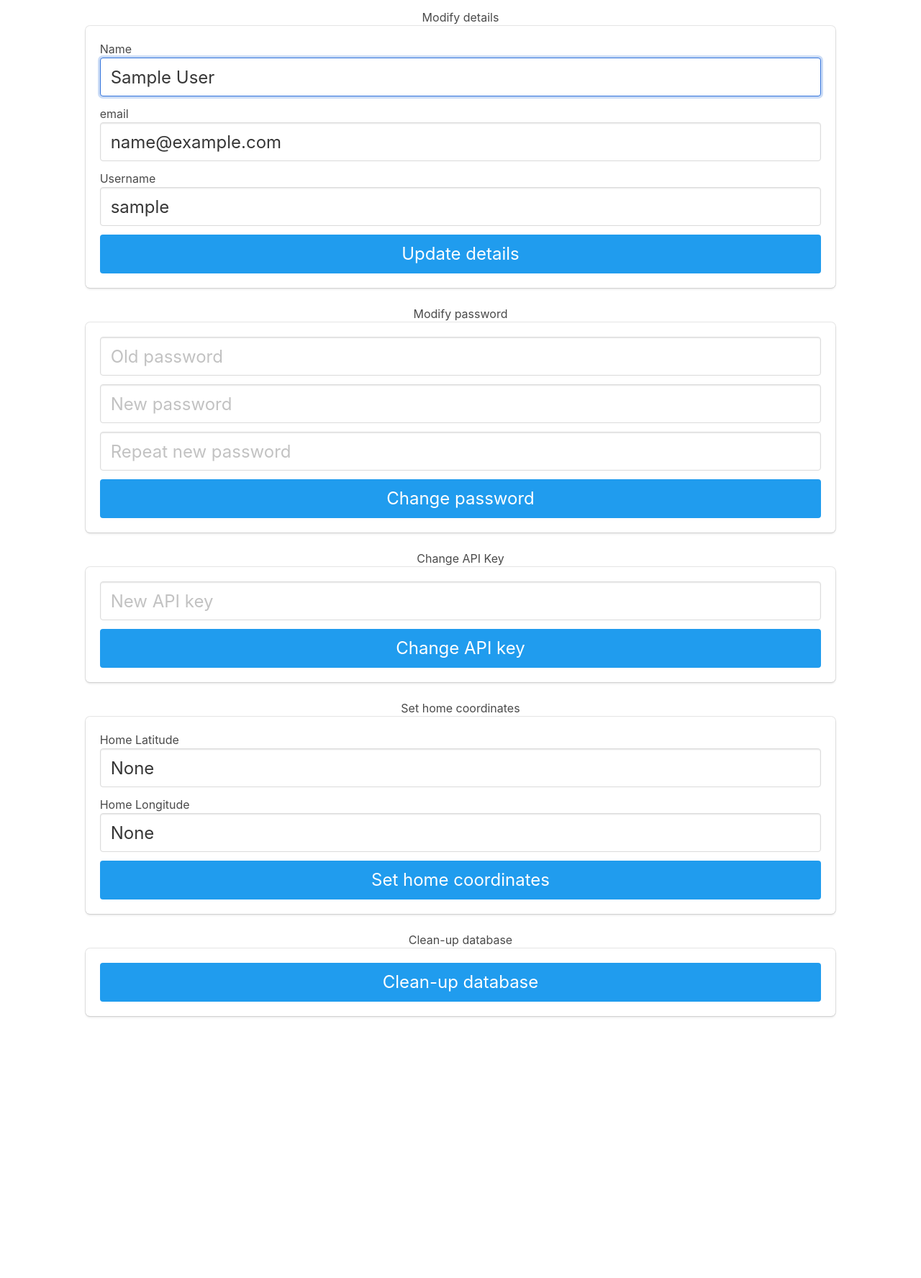
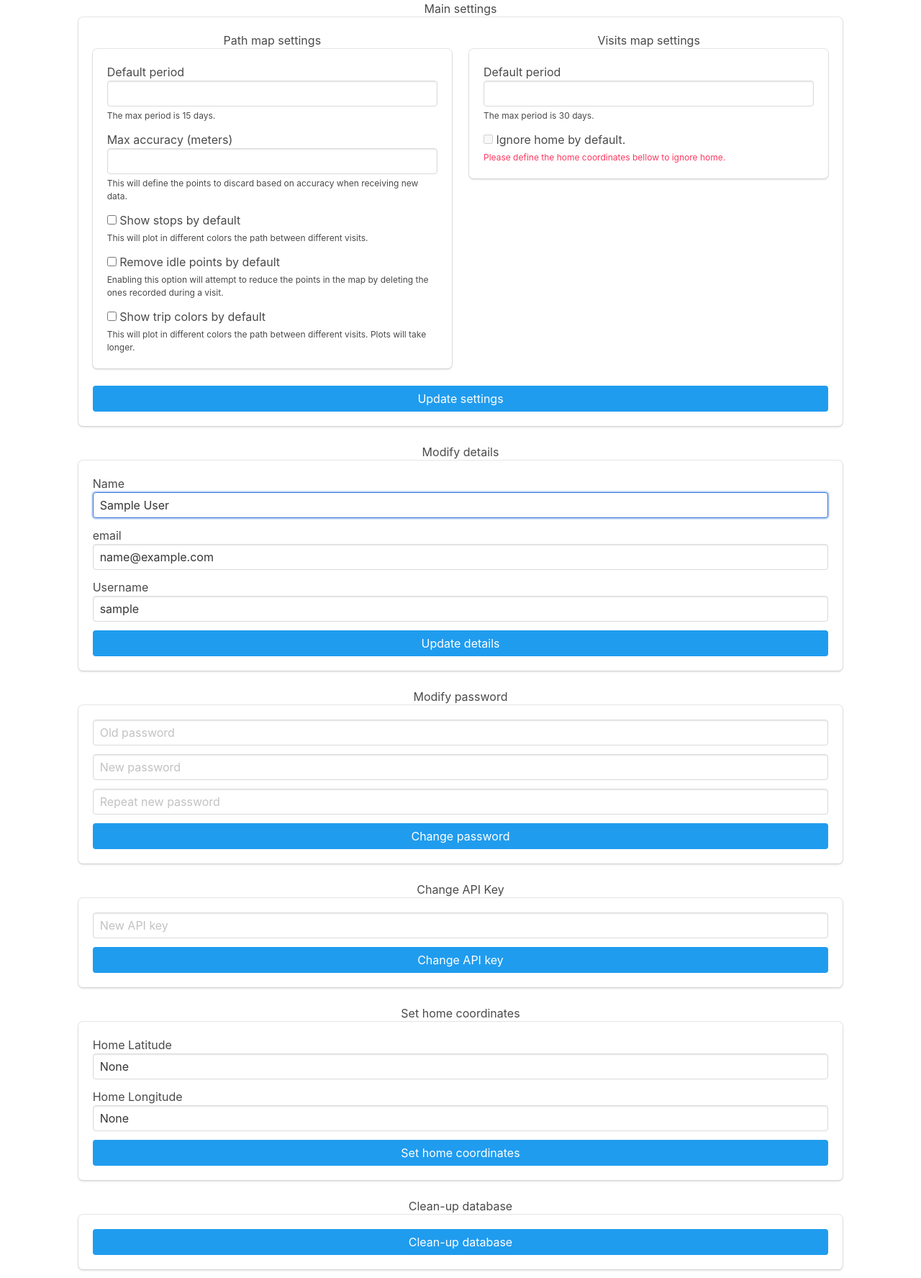
Before and after one commit to dontic/wayfinder, a Flask app: page /settings in a window 1280 px wide. Shown: the part 52-1828 px from the top of the page at 72% size. Before the commit the page ends 1466 px from the top, so only its background shows below. Run offline with Flask 2, Linux system fonts and the light colour scheme; the visitor is signed in with stand-in values (Sample User, id 1); data comes from the database, SQL or seed files in the repository.

Commit message:
Implemented user options

```diff
--- a/app/auth/signup.py
+++ b/app/auth/signup.py
@@ -101,7 +101,7 @@
         return redirect(url_for('auth.signup'))
 
     # Add new user to the sqlite database
-    new_user = User(name=name, email=email, username=username, password=generate_password_hash(password, method='sha256'), apikey=generate_password_hash(apikey, method='sha256'))
+    new_user = User(name=name, email=email, username=username, password=generate_password_hash(password, method='sha256'), apikey=generate_password_hash(apikey, method='sha256'), defaultPeriodPath=1, defaultPeriodVisits=7, maxAccuracyPath=10, defaultRemoveIdle=False, defaultTripColor=False, defaultIgnoreHome=False, defaultShowVisits=False)
     db.session.add(new_user)
     db.session.commit()
 
--- a/app/site/routes.py
+++ b/app/site/routes.py
@@ -19,11 +19,11 @@
 @site.route('/pathmap', methods=['GET', 'POST'])
 @login_required
 def pathmap():
-    date_i = (datetime.now() - timedelta(days=current_app.config['DAYS_PERIOD_PATH'])).strftime("%Y-%m-%dT%H:%M")
+    date_i = (datetime.now() - timedelta(days=current_user.defaultPeriodPath)).strftime("%Y-%m-%dT%H:%M")
     date_f = datetime.now().strftime("%Y-%m-%dT%H:%M")
     date_min = datetime(2000,1,1,0,0,0).strftime("%Y-%m-%dT%H:%M")
     date_max = datetime.now().strftime("%Y-%m-%dT%H:%M")
-    fig = map_utils.getPathPlot(current_user, date_i, date_f)
+    fig = map_utils.getPathPlot(current_user, date_i, date_f, showVisits=current_user.defaultShowVisits, removeIdle=current_user.defaultRemoveIdle, tripsColor=current_user.defaultTripColor)
 
     graphJSON = json.dumps(fig, cls=PlotlyJSONEncoder)
 
@@ -32,33 +32,32 @@
 @site.route('/visitsmap')
 @login_required
 def visitsmap():
-    date_i = (datetime.now() - timedelta(days=current_app.config['DAYS_PERIOD_VISITS'])).strftime("%Y-%m-%dT%H:%M")
+    date_i = (datetime.now() - timedelta(days=current_user.defaultPeriodVisits)).strftime("%Y-%m-%dT%H:%M")
     date_f = datetime.now().strftime("%Y-%m-%dT%H:%M")
     date_min = datetime(2000,1,1,0,0,0).strftime("%Y-%m-%dT%H:%M")
     date_max = datetime.now().strftime("%Y-%m-%dT%H:%M")
 
-    ignore_home = current_app.config['IGNORE_HOME']
-    ignore_home_checked = 'checked' if ignore_home == True else ''
-
-    fig = map_utils.getVisitsPlot(current_user, date_i, date_f, ignore_home)
+    fig, missingHome = map_utils.getVisitsPlot(current_user, date_i, date_f, ignore_home=current_user.defaultIgnoreHome)
     graphJSON = json.dumps(fig, cls=PlotlyJSONEncoder)
-    return render_template("site/visitsmap.html", graphJSON=graphJSON, ignore_home_checked=ignore_home_checked, date_i=date_i, date_f=date_f, date_min=date_min, date_max=date_max)
+    return render_template("site/visitsmap.html", graphJSON=graphJSON, date_i=date_i, date_f=date_f, date_min=date_min, date_max=date_max, missingHome=missingHome)
 
 @site.route('/callback/<endpoint>')
 @login_required
 def cb(endpoint):
     if endpoint == 'visits_map':
-        ignore_home = request.args.get('ignore_home')
         date_i = request.args.get('from_date')
         date_f = request.args.get('to_date')
-        fig = map_utils.getVisitsPlot(current_user, date_i, date_f, ignore_home)
+        ignore_home = 'true' in request.args.get('ignore_home')
+        fig, missingHome = map_utils.getVisitsPlot(current_user, date_i, date_f, ignore_home)
         graphJSON = json.dumps(fig, cls=PlotlyJSONEncoder)
         return graphJSON
     elif endpoint == 'path_map':
         date_i = request.args.get('from_date')
         date_f = request.args.get('to_date')
-        showVisits = request.args.get('show_visits')
-        fig = map_utils.getPathPlot(current_user, date_i, date_f, showVisits)
+        showVisits = 'true' in request.args.get('show_visits')
+        removeIdle = 'true' in request.args.get('remove_idle')
+        tripsColor = 'true' in request.args.get('trips_color')
+        fig = map_utils.getPathPlot(current_user, date_i, date_f, showVisits, removeIdle, tripsColor)
         graphJSON = json.dumps(fig, cls=PlotlyJSONEncoder)
         return graphJSON
 
@@ -67,7 +66,27 @@
 def settings():
     user = User.query.filter_by(username=current_user.username).first()
     if request.method == 'POST':
-        if request.form['button'] == 'details':
+        if request.form['button'] == 'mainsettings':
+            # Changing plot settings
+            defaultPeriodPath = request.form.get('defaultPeriodPath')
+            maxAccuracyPath = request.form.get('maxAccuracyPath')
+            defaultShowVisits = 'defaultShowVisits' in request.form
+            defaultRemoveIdle = 'defaultRemoveIdle' in request.form
+            defaultTripColor = 'defaultTripColor' in request.form
+            defaultPeriodVisits = request.form.get('defaultPeriodVisits')
+            defaultIgnoreHome = 'defaultIgnoreHome' in request.form
+            user.defaultPeriodPath = defaultPeriodPath
+            user.maxAccuracyPath = maxAccuracyPath
+            user.defaultShowVisits = defaultShowVisits
+            user.defaultRemoveIdle = defaultRemoveIdle
+            user.defaultTripColor = defaultTripColor
+            user.defaultPeriodVisits = defaultPeriodVisits
+            user.defaultIgnoreHome = defaultIgnoreHome
+            db.session.commit()
+            message = 'Settings updated!'
+            return render_template("site/settings.html", message=message, error=False, section='mainsettings', current_app=current_app)
+
+        elif request.form['button'] == 'details':
             # Changing details
             name = request.form.get('name')
             email = request.form.get('email')
@@ -76,19 +95,19 @@
             user_email = User.query.filter_by(email=email).first()
             if current_user.email != email and user_email:
                 message = 'Email address already exists'
-                return render_template("site/settings.html", message=message, error=True, section='details')
+                return render_template("site/settings.html", message=message, error=True, section='details', current_app=current_app)
 
             user_username = User.query.filter_by(username=username).first()
             if current_user.username != username and user_username:
                 message = 'Username already exists'
-                return render_template("site/settings.html", message=message, error=True, section='details')
+                return render_template("site/settings.html", message=message, error=True, section='details', current_app=current_app)
 
             user.name = name
             user.email = email
             user.username = username
             db.session.commit()
             message = 'Details updated!'
-            return render_template("site/settings.html", message=message, error=False, section='details')
+            return render_template("site/settings.html", message=message, error=False, section='details', current_app=current_app)
 
         elif request.form['button'] == 'password':
             password = request.form.get('password')
@@ -97,34 +116,34 @@
 
             if not check_password_hash(user.password, password):
                 message = 'Wrong old password'
-                return render_template("site/settings.html", message=message, error=True, section='password')
+                return render_template("site/settings.html", message=message, error=True, section='password', current_app=current_app)
 
             if new_password != r_new_password:
                 message = 'New passwords do not match'
-                return render_template("site/settings.html", message=message, error=True, section='password')
+                return render_template("site/settings.html", message=message, error=True, section='password', current_app=current_app)
 
             user.password = generate_password_hash(new_password, method='sha256')
             db.session.commit()
             message = 'Password changed!'
-            return render_template("site/settings.html", message=message, error=False, section='password')
+            return render_template("site/settings.html", message=message, error=False, section='password', current_app=current_app)
 
         elif request.form['button'] == 'api':
             apikey = request.form.get('apikey')
             user.apikey = generate_password_hash(apikey, method='sha256')
             db.session.commit()
             message = 'API key updated!'
-            return render_template("site/settings.html", message=message, error=False, section='api')
+            return render_template("site/settings.html", message=message, error=False, section='api', current_app=current_app)
         elif request.form['button'] == 'home':
             homeLAT = request.form.get('homeLAT')
             homeLONG = request.form.get('homeLONG')
             user.homeLAT = homeLAT
             user.homeLONG = homeLONG
             db.session.commit()
-            message = 'API key updated!'
-            return render_template("site/settings.html", message=message, error=False, section='home')
+            message = 'Home coordinates updated!'
+            return render_template("site/settings.html", message=message, error=False, section='home', current_app=current_app)
         elif request.form['button'] == 'cleanup':
             deldups, oldsize, newsize = delete_duplicates(current_user.username)
             message = 'Deleted %s duplicates and reduced the file size from %s MB to %s MB' % (deldups, oldsize, newsize)
-            return render_template("site/settings.html", message=message, error=False, section='cleanup')
+            return render_template("site/settings.html", message=message, error=False, section='cleanup', current_app=current_app)
 
-    return render_template("site/settings.html")
+    return render_template("site/settings.html", current_app=current_app)
--- a/app/templates/site/settings.html
+++ b/app/templates/site/settings.html
@@ -1,7 +1,96 @@
 {% extends "site/base.html" %}
 
 {% block content %}
+<div class="columns">
 <div class="column is-10 is-offset-1">
+    <h1>Main settings</h1>
+    <div class="box">
+        {% if section == 'mainsettings' %}
+        {% if message %}
+        {% if error %}
+            <div class="notification is-danger">
+                {{ message }}
+            </div>
+        {% else %}
+            <div class="notification is-success">
+                {{ message }}
+            </div>
+        {% endif %}
+        {% endif %}
+        {% endif %}
+        <form method="POST" action="">
+        <div class="columns">
+            <div class="column">
+                <h2>Path map settings</h2>
+                <div class="box">
+                    <div class="field">
+                        <div class="control">
+                            <label>Default period</label>
+                            <input class="input is-normal" type="number" name="defaultPeriodPath" min="1" max="{{ current_app.config['MAX_QUERY_DAYS_PATH'] }}" value="{{ current_user.defaultPeriodPath }}">
+                        </div>
+                        <p class="help" align="left">The max period is {{ current_app.config['MAX_QUERY_DAYS_PATH'] }} days.</p>
+                    </div>
+                    <div class="field">
+                        <div class="control">
+                            <label>Max accuracy (meters)</label>
+                            <input class="input is-normal" type="number" name="maxAccuracyPath" min="0" value="{{ current_user.maxAccuracyPath }}">
+                        </div>
+                        <p class="help" align="left">This will define the points to discard based on accuracy when receiving new data.</p>
+                    </div>
+                    <div class="field">
+                        <div class="control">
+                            <label class="checkbox">
+                                <input type="checkbox" name="defaultShowVisits" {% if current_user.defaultShowVisits %}checked{% endif %}>
+                                Show stops by default
+                            </label>
+                        </div>
+                        <p class="help" align="left">This will plot in different colors the path between different visits.</p>
+                    </div>
+                    <div class="field">
+                        <div class="control">
+                            <label class="checkbox">
+                                <input type="checkbox" name="defaultRemoveIdle" {% if current_user.defaultRemoveIdle %}checked{% endif %}>
+                                Remove idle points by default
+                            </label>
+                        </div>
+                        <p class="help" align="left">Enabling this option will attempt to reduce the points in the map by deleting the ones recorded during a visit.</p>
+                    </div>
+                    <div class="field">
+                        <div class="control">
+                            <label class="checkbox">
+                                <input type="checkbox" name="defaultTripColor" {% if current_user.defaultTripColor %}checked{% endif %}>
+                                Show trip colors by default
+                            </label>
+                        </div>
+                        <p class="help" align="left">This will plot in different colors the path between different visits. Plots will take longer.</p>
+                    </div>
+                </div>
+            </div>
+            <div class="column">
+                <h2>Visits map settings</h2>
+                <div class="box">
+                    <div class="field">
+                        <div class="control">
+                            <label>Default period</label>
+                            <input class="input is-normal" type="number" name="defaultPeriodVisits" min="1" max="{{ current_app.config['MAX_QUERY_DAYS_VISITS'] }}" value="{{ current_user.defaultPeriodVisits }}">
+                        </div>
+                        <p class="help" align="left">The max period is {{ current_app.config['MAX_QUERY_DAYS_VISITS'] }} days.</p>
+                    </div>
+                    <div class="field">
+                        <div class="control">
+                            <label class="checkbox">
+                                <input type="checkbox" name="defaultIgnoreHome" {% if current_user.homeLAT == None or current_user.homeLONG == None %}disabled{% endif %}{% if current_user.defaultIgnoreHome %}checked{% endif %}>
+                                Ignore home by default.
+                            </label>
+                        </div>
+                        {% if current_user.homeLAT == None or current_user.homeLONG == None %}<p class="help is-danger" align="left">Please define the home coordinates bellow to ignore home.</p>{% endif %}
+                    </div>
+                </div>
+            </div>
+        </div>
+        <button name="button" value="mainsettings" class="button is-block is-info is-normal is-fullwidth">Update settings</button>
+        </form>
+    </div>
     <h1>Modify details</h1>
     <div class="box">
         {% if section == 'details' %}
@@ -21,24 +110,24 @@
             <div class="field">
                 <div class="control">
                     <label>Name</label>
-                    <input class="input is-large" type="text" name="name" placeholder="Name" autofocus="" value="{{ current_user.name }}">
+                    <input class="input is-normal" type="text" name="name" placeholder="Name" autofocus="" value="{{ current_user.name }}">
                 </div>
             </div>
 
             <div class="field">
                 <div class="control">
                     <label>email</label>
-                    <input class="input is-large" type="email" name="email" placeholder="Email" autofocus="" value="{{ current_user.email }}">
+                    <input class="input is-normal" type="email" name="email" placeholder="Email" autofocus="" value="{{ current_user.email }}">
                 </div>
             </div>
 
             <div class="field">
                 <div class="control">
                     <label>Username</label>
-                    <input class="input is-large" type="text" name="username" placeholder="Username" autofocus="" value="{{ current_user.username }}">
+                    <input class="input is-normal" type="text" name="username" placeholder="Username" autofocus="" value="{{ current_user.username }}">
                 </div>
             </div>
-            <button name="button" value="details" class="button is-block is-info is-large is-fullwidth">Update details</button>
+            <button name="button" value="details" class="button is-block is-info is-normal is-fullwidth">Update details</button>
         </form>
     </div>
     <h1>Modify password</h1>
@@ -59,22 +148,22 @@
         <form method="POST" action="">
             <div class="field">
                 <div class="control">
-                    <input class="input is-large" type="password" name="password" placeholder="Old password">
+                    <input class="input is-normal" type="password" name="password" placeholder="Old password">
                 </div>
             </div>
 
             <div class="field">
                 <div class="control">
-                    <input class="input is-large" type="password" name="newPassword" placeholder="New password">
+                    <input class="input is-normal" type="password" name="newPassword" placeholder="New password">
                 </div>
             </div>
 
             <div class="field">
                 <div class="control">
-                    <input class="input is-large" type="password" name="rNewPassword" placeholder="Repeat new password">
+                    <input class="input is-normal" type="password" name="rNewPassword" placeholder="Repeat new password">
                 </div>
             </div>
-            <button name="button" value="password" class="button is-block is-info is-large is-fullwidth">Change password</button>
+            <button name="button" value="password" class="button is-block is-info is-normal is-fullwidth">Change password</button>
         </form>
     </div>
     <h1>Change API Key</h1>
@@ -95,10 +184,10 @@
         <form method="POST" action="">
             <div class="field">
                 <div class="control">
-                    <input class="input is-large" type="text" name="apikey" placeholder="New API key">
+                    <input class="input is-normal" type="text" name="apikey" placeholder="New API key">
                 </div>
             </div>
-            <button name="button" value="api" class="button is-block is-info is-large is-fullwidth">Change API key</button>
+            <button name="button" value="api" class="button is-block is-info is-normal is-fullwidth">Change API key</button>
         </form>
     </div>
     <h1>Set home coordinates</h1>
@@ -120,16 +209,16 @@
             <div class="field">
                 <div class="control">
                     <label>Home Latitude</label>
-                    <input class="input is-large" type="text" name="homeLAT" placeholder="Home Latitude" value="{{ current_user.homeLAT }}">
+                    <input class="input is-normal" type="text" name="homeLAT" placeholder="Home Latitude" value="{{ current_user.homeLAT }}">
                 </div>
             </div>
             <div class="field">
                 <div class="control">
                     <label>Home Longitude</label>
-                    <input class="input is-large" type="text" name="homeLONG" placeholder="Home Longitude" value="{{ current_user.homeLONG }}">
+                    <input class="input is-normal" type="text" name="homeLONG" placeholder="Home Longitude" value="{{ current_user.homeLONG }}">
                 </div>
             </div>
-            <button name="button" value="home" class="button is-block is-info is-large is-fullwidth">Set home coordinates</button>
+            <button name="button" value="home" class="button is-block is-info is-normal is-fullwidth">Set home coordinates</button>
         </form>
     </div>
     <h1>Clean-up database</h1>
@@ -148,8 +237,9 @@
         {% endif %}
         {% endif %}
         <form method="POST" action="">
-            <button name="button" value="cleanup" class="button is-block is-info is-large is-fullwidth">Clean-up database</button>
+            <button name="button" value="cleanup" class="button is-block is-info is-normal is-fullwidth">Clean-up database</button>
         </form>
     </div>
 </div>
+</div>
 {% endblock %}
--- a/app/templates/site/visitsmap.html
+++ b/app/templates/site/visitsmap.html
@@ -60,7 +60,8 @@
         </div>
         <div class="dropdown-item">
             Ignore home
-            <input id="ignore_home" type="checkbox" {{ ignore_home_checked }}>
+            <input id="ignore_home" type="checkbox" {% if current_user.homeLAT == None or current_user.homeLONG == None %}disabled{% endif %}{% if current_user.defaultIgnoreHome %}checked{% endif %}>
+            {% if current_user.homeLAT == None or current_user.homeLONG == None %}<p class="help is-danger">Please define the home coordinates in settings to ignore home.</p>{% endif %}
         </div>
         <div class="dropdown-item">
             <button class="button is-link" onclick="callback()">Submit</button>
```
Also changed, not shown: app/auth/models.py (+7 -0 lines), app/site/map_utils.py (+20 -13 lines), app/templates/site/pathmap.html (+12 -2 lines).
